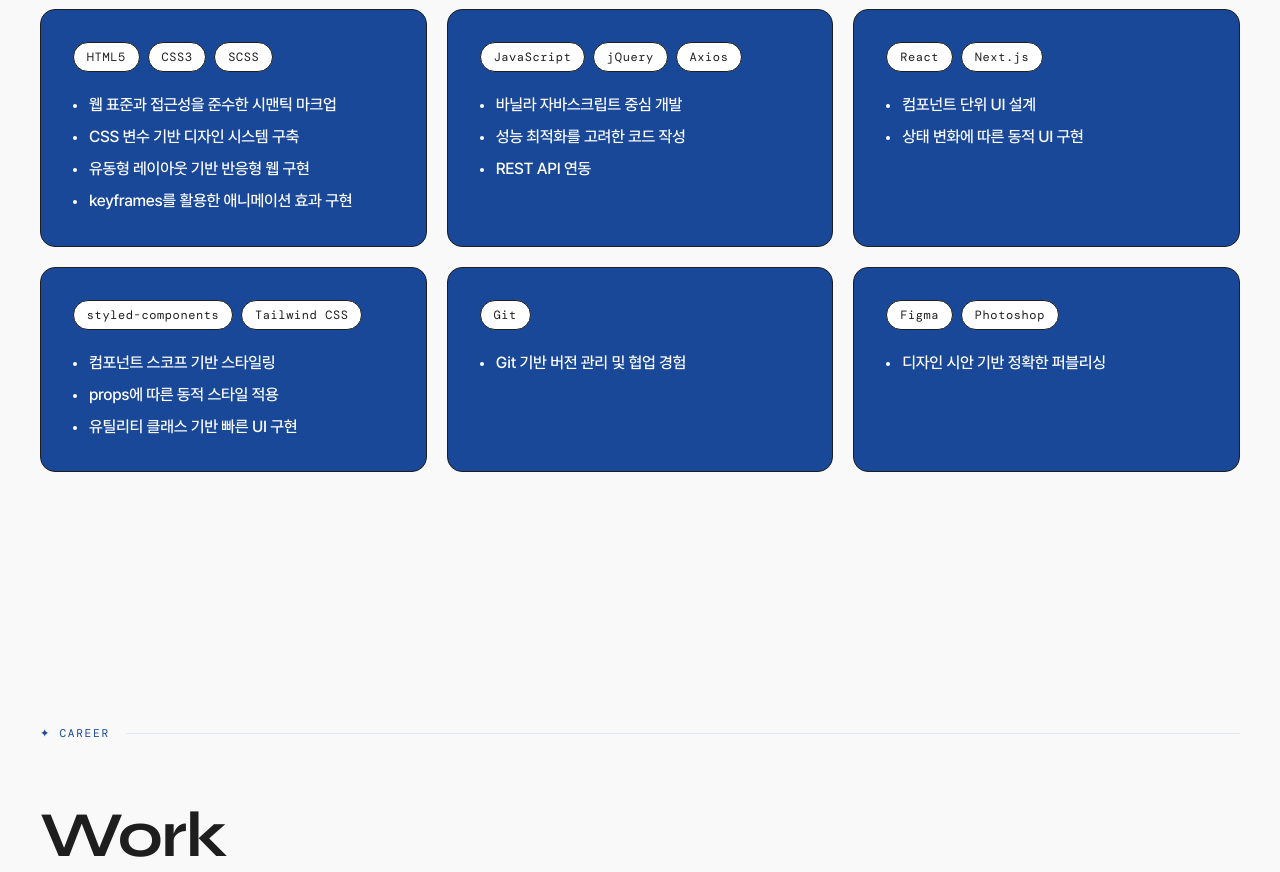
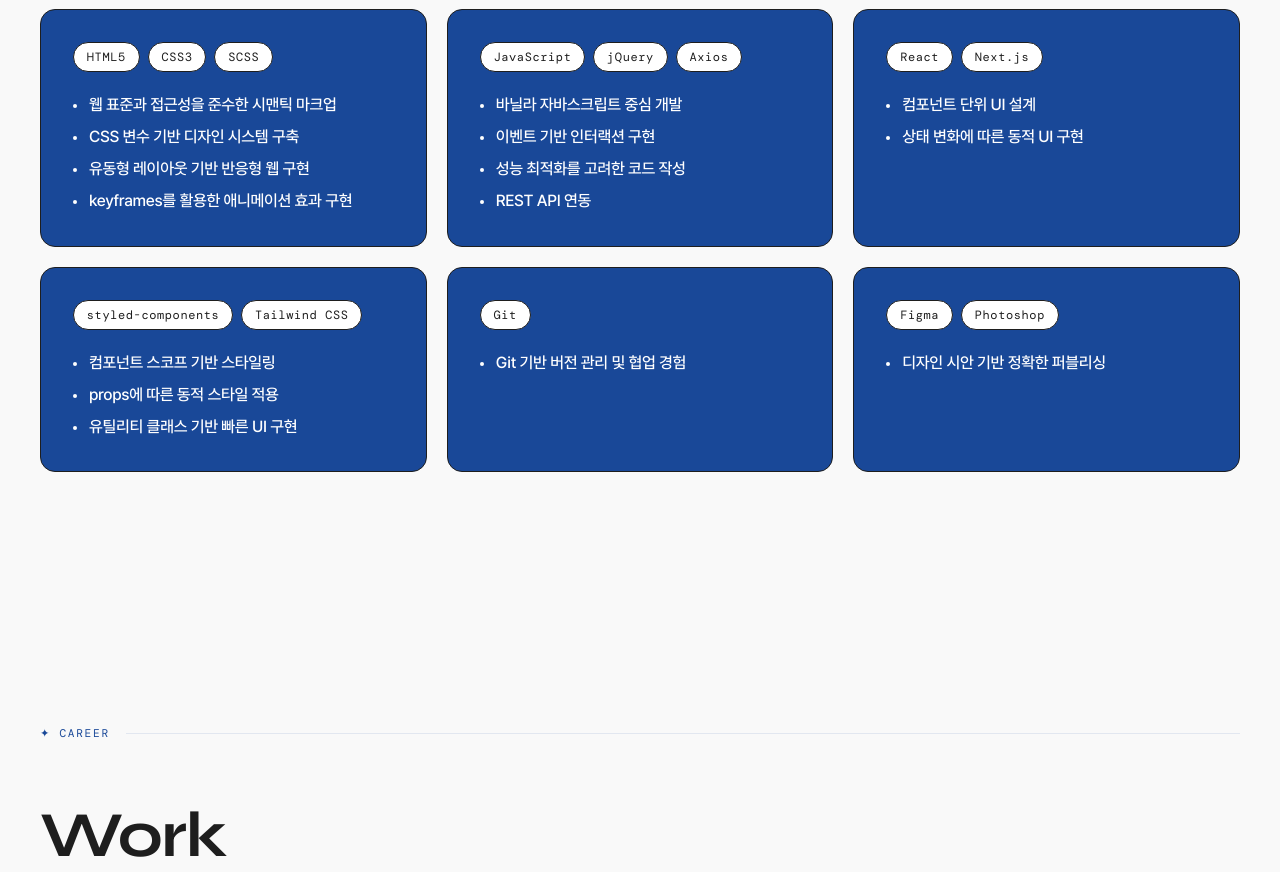
Before and after one commit to jinayeui/portfolio-v2, a Next.js app: page / in a window 1280 px wide. Shown: the part 1320-2192 px from the top of the page. Built offline with nearby package versions, Linux system fonts and the light colour scheme.

Commit message:
feat: JavaScript 기술 스택 내용 추가

```diff
--- a/components/section/About.tsx
+++ b/components/section/About.tsx
@@ -46,6 +46,7 @@ export default function About() {
           <dd>
             <ul>
               <li>바닐라 자바스크립트 중심 개발</li>
+              <li>이벤트 기반 인터랙션 구현</li>
               <li>성능 최적화를 고려한 코드 작성</li>
               <li>REST API 연동</li>
             </ul>
```
